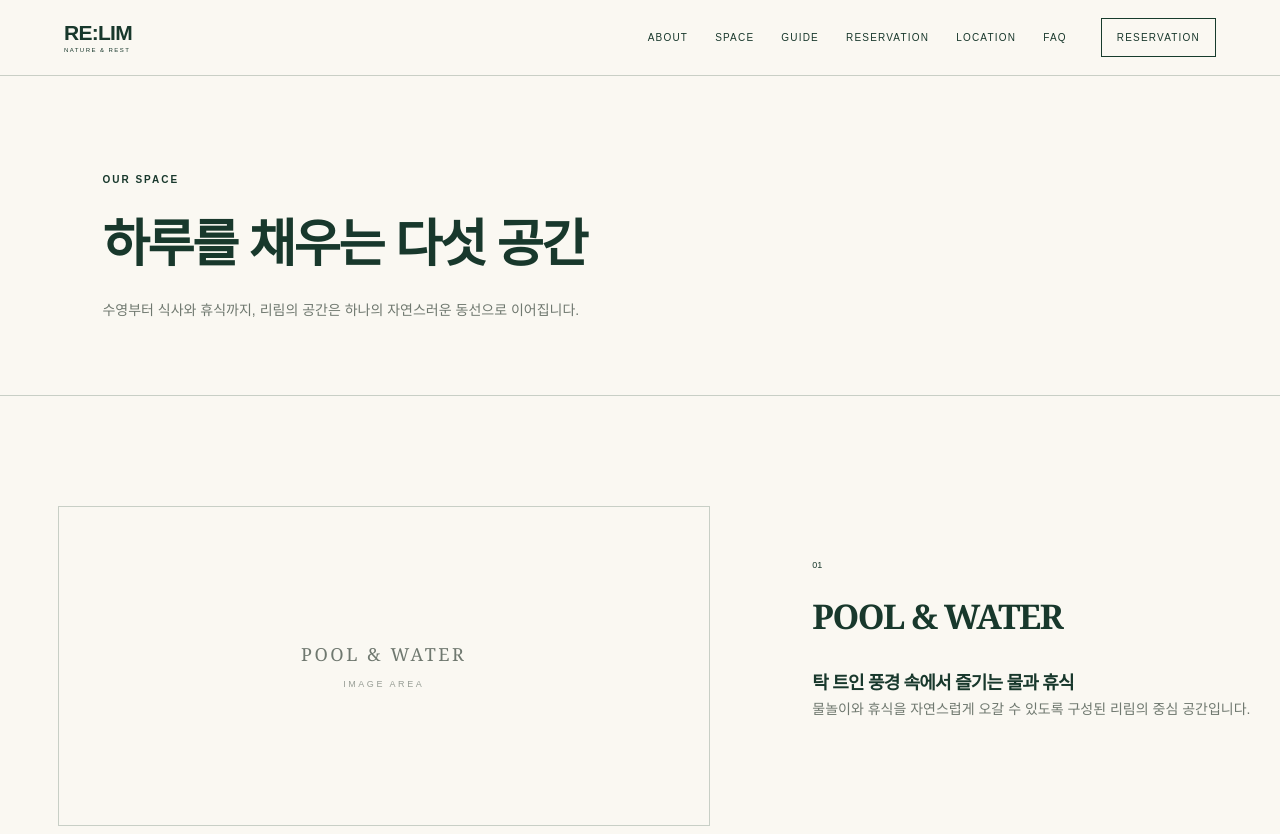
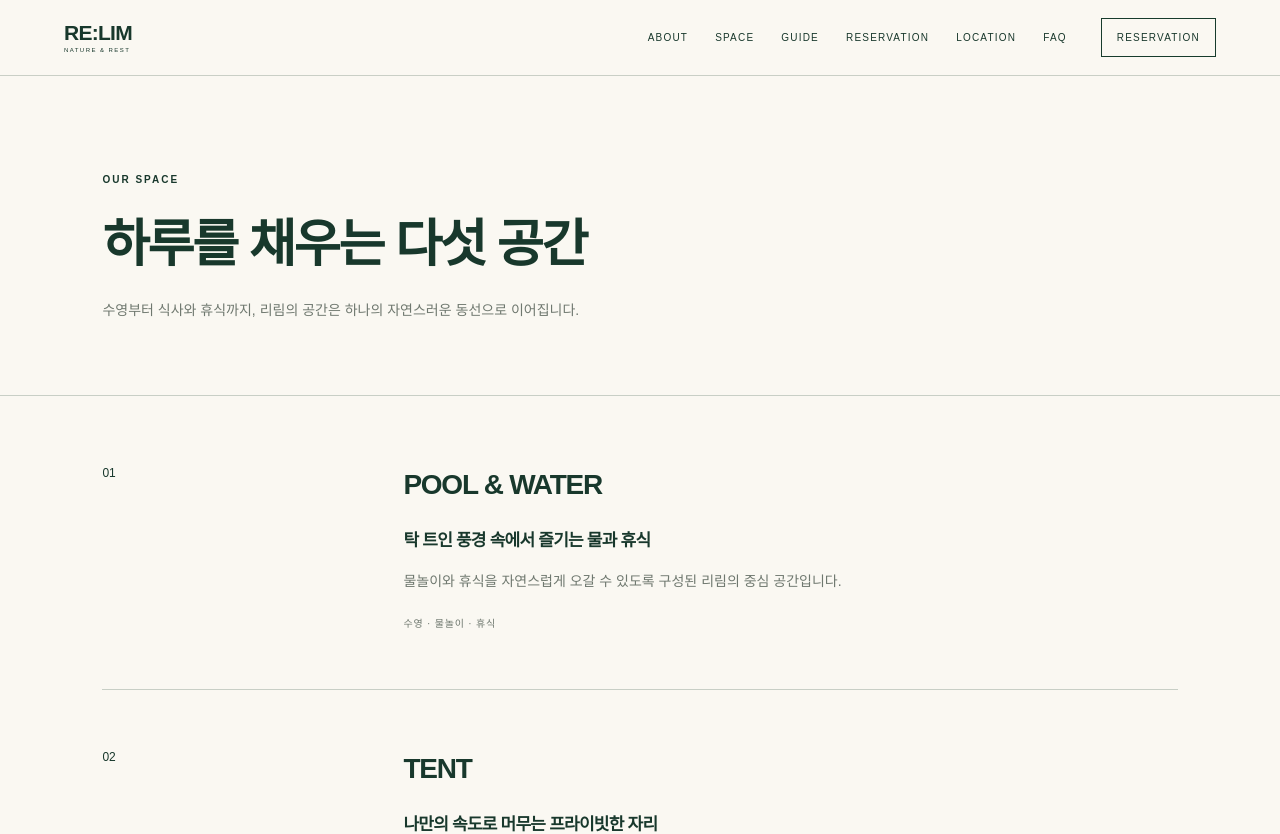
Before and after one commit to jyhome1228-cyber/relim_site, a Next.js app: page /space in a window 1280 px wide. Shown: the top 834 px of the page. Built offline with nearby package versions, Linux system fonts and the light colour scheme.

Commit message:
Refine multi-page layout and content

```diff
--- a/app/space/page.tsx
+++ b/app/space/page.tsx
@@ -1,3 +1,3 @@
-import Link from "next/link"; import { PageHero, PageShell, PhotoBlock } from "../components";
-const data=[["POOL & WATER","탁 트인 풍경 속에서 즐기는 물과 휴식","물놀이와 휴식을 자연스럽게 오갈 수 있도록 구성된 리림의 중심 공간입니다."],["TENT","나만의 속도로 머무는 프라이빗한 자리","각자의 하루를 편안하게 보낼 수 있는 독립적인 휴식 거점입니다."],["BBQ & GRILL","자연 속에서 함께 나누는 식사","물놀이와 휴식 사이, 가까운 사람들과 식사를 즐기는 공간입니다."],["CAFE","머무는 시간 사이의 여유","음료와 함께 풍경을 바라보며 잠시 쉬어가는 카페 공간입니다."],["PARTY & RENTAL","특별한 날을 위한 새로운 장면","소규모 모임, 파티, 촬영을 위한 부분 및 전체 대관이 가능합니다."]];
-export default function Space(){return <PageShell><main><PageHero eyebrow="OUR SPACE" title="하루를 채우는 다섯 공간" desc="수영부터 식사와 휴식까지, 리림의 공간은 하나의 자연스러운 동선으로 이어집니다."/><section className="space-list">{data.map((x,i)=><article key={x[0]}><PhotoBlock label={x[0]} className={`tone-${i+1}`}/><div><small>0{i+1}</small><h2>{x[0]}</h2><h3>{x[1]}</h3><p>{x[2]}</p>{x[0]==="PARTY & RENTAL"&&<Link href="/reservation" className="line-link">대관 문의하기 <span>↗</span></Link>}</div></article>)}</section></main></PageShell>}
+import Link from "next/link"; import { PageHero, PageShell } from "../components";
+const data=[["POOL & WATER","탁 트인 풍경 속에서 즐기는 물과 휴식","물놀이와 휴식을 자연스럽게 오갈 수 있도록 구성된 리림의 중심 공간입니다.","수영 · 물놀이 · 휴식"],["TENT","나만의 속도로 머무는 프라이빗한 자리","이용 시간 동안 각자의 하루를 편안히 보낼 수 있는 독립적인 휴식 거점입니다.","개별 공간 · 휴식 · 짐 보관"],["BBQ & GRILL","자연 속에서 함께 나누는 식사","물놀이와 휴식 사이, 가까운 사람들과 음식을 차리고 나누는 공간입니다.","바비큐 · 그릴 · 식사"],["CAFE","머무는 시간 사이의 여유","음료와 함께 풍경을 바라보며 잠시 쉬어갈 수 있는 카페 공간입니다.","음료 · 휴식 · 풍경"],["PARTY & RENTAL","특별한 날을 위한 새로운 장면","소규모 모임과 파티, 촬영을 위한 부분 또는 전체 대관을 상담해드립니다.","모임 · 촬영 · 대관"]];
+export default function Space(){return <PageShell><main><PageHero eyebrow="OUR SPACE" title="하루를 채우는 다섯 공간" desc="수영부터 식사와 휴식까지, 리림의 공간은 하나의 자연스러운 동선으로 이어집니다."/><section className="space-list no-image">{data.map((x,i)=><article key={x[0]}><div className="space-number">0{i+1}</div><div><h2>{x[0]}</h2><h3>{x[1]}</h3><p>{x[2]}</p><small>{x[3]}</small>{x[0]==="PARTY & RENTAL"&&<Link href="/reservation" className="line-link">대관 문의하기 <span>↗</span></Link>}</div></article>)}</section></main></PageShell>}
```
